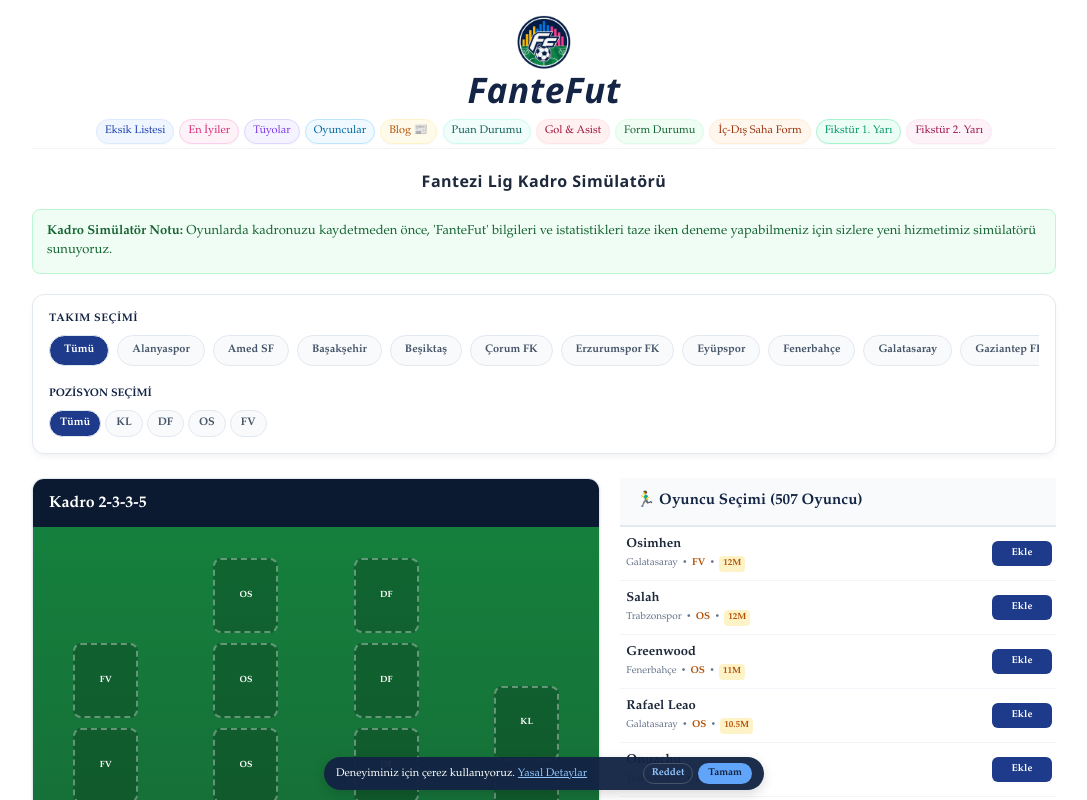
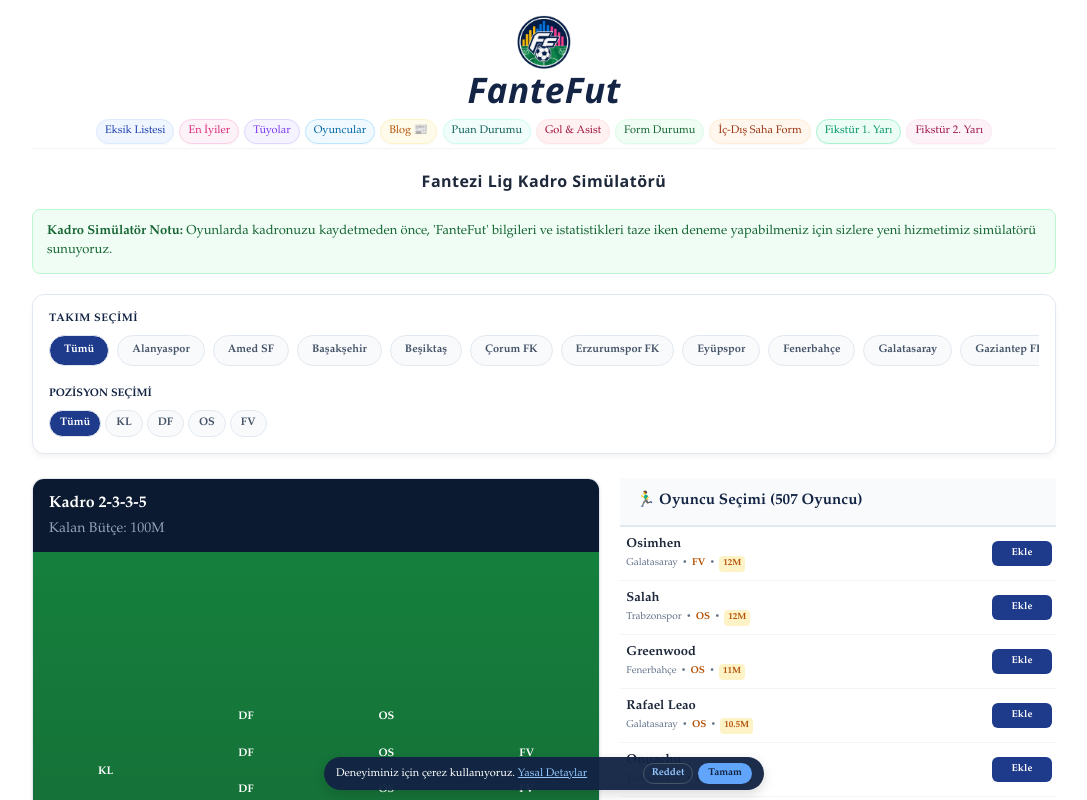
Before and after one commit to fantefut/fantefut, a Next.js app: page /kadronu-dene in a window 1280 px wide. Shown: the top 800 px of the page, without its empty margins (96-1183 px from the left). Built offline with nearby package versions, Linux system fonts and the light colour scheme.

Commit message:
style: saha dizilimi, oyuncu kartları ve boş pozisyon alanları düzenlendi

```diff
--- a/app/kadronu-dene/page.tsx
+++ b/app/kadronu-dene/page.tsx
@@ -226,10 +226,11 @@ export default function KadronuDenePage() {
     overflow: 'hidden'
   }}
 >
-  <div style={{ backgroundColor: '#0b1a30', color: '#ffffff', padding: '12px 16px', fontWeight: 'bold', display: 'flex', justifyContent: 'between' }}>
-    {/* 3. Madde uyarınca başlığı sadeleştirdik */}
+  {/* BAŞLIK ALANI: flex-row yerine column yaptık ve sola hizaladık */}
+  <div style={{ backgroundColor: '#0b1a30', color: '#ffffff', padding: '12px 16px', fontWeight: 'bold', display: 'flex', flexDirection: 'column', alignItems: 'flex-start', gap: '4px' }}>
     <span>Kadro 2-3-3-5</span>
-    {/* Kalan Bütçe alanı buraya gelecek */}
+    {/* Kalan Bütçe alanı buraya gelecek ve tam altında görünecek */}
+    <span style={{ fontSize: '14px', fontWeight: 'normal', color: '#94a3b8' }}>Kalan Bütçe: 100M</span>
   </div>
 
             {/* YEŞİL SAHA ALANI (Yedek kulübesiz direkt 15 kişi) */}
@@ -237,8 +238,9 @@ export default function KadronuDenePage() {
     background: 'linear-gradient(to bottom, #15803d, #166534)',
     padding: '20px 10px',
     display: 'flex',
-    flexDirection: 'row', /* 'column' yerine 'row' yaparak soldan sağa akış sağladık */
-    overflowX: 'auto',   /* Genişlik yetmezse sağa kaydırma çubuğu açar */
+    /* Sıralamayı KL -> DF -> OS -> FV yapmak için row-reverse yaptık */
+    flexDirection: 'row-reverse',
+    overflowX: 'auto',
     gap: '15px',
     position: 'relative',
     minHeight: '480px',
@@ -248,11 +250,14 @@ export default function KadronuDenePage() {
 
              {/* 1. Satır: Forvet Satırı (Maks 3 Oyuncu) */}
 <div style={{ display: 'flex', flexDirection: 'column', justifyContent: 'center', gap: '8px' }}>
+
+  {/* Seçilen Forvet Oyuncularının Listelendiği Kartlar */}
   {getPlayersByPosition("FV").map((p) => (
     <div key={p.id} style={{ textAlign: 'center', width: '65px', display: 'flex', flexDirection: 'column', alignItems: 'center', gap: '2px' }}>
-        {/* Baş harf alanı kalktı, yerine sabit ⚽️ emojisi geldi */}
+
+      {/* Sabit Emoji Alanı */}
       <div style={{ display: 'flex', alignItems: 'center', justifyContent: 'center', backgroundColor: '#1e293b', color: '#ffffff', fontSize: '16px', width: '65px', height: '40px', borderRadius: '8px' }}>
-            ⚽️
+        ⚽
       </div>
 
       {/* Oyuncu İsmi */}
@@ -273,42 +278,44 @@ export default function KadronuDenePage() {
     </div>
   ))}
 
-{/* Boş Forvet Alanları (Genişlik ve Yükseklik Dolu Kartlarla Birebir Eşitlendi) */}
+  {/* Boş Forvet Alanları (Kutu çizgileri ve arka plan kaldırıldı, sadece yazı kalacak) */}
   {Array.from({ length: 3 - getPlayersByPosition("FV").length }).map((_, i) => (
     <div
       key={i}
       onClick={() => setSeciliPozisyon("FV")}
       style={{
-            border: '2px dashed rgba(255,255,255,0.35)',
-            borderRadius: '8px',
         width: '65px',
-            height: '75px',
         display: 'flex',
         flexDirection: 'column',
         alignItems: 'center',
         justifyContent: 'center',
         color: '#ffffff',
-            fontSize: '9px',
+        fontSize: '11px',
         fontWeight: 'bold',
         cursor: 'pointer',
-            backgroundColor: 'rgba(0,0,0,0.2)',
-            marginBottom: '2px'
+        marginBottom: '2px',
+        padding: '5px 0'
       }}
     >
       <span>FV</span>
     </div>
   ))}
+
 </div>
+
 
 
 
              {/* 2. Satır: Orta Saha Satırı (Maks 5 Oyuncu) */}
 <div style={{ display: 'flex', flexDirection: 'column', justifyContent: 'center', gap: '8px' }}>
+
+  {/* Seçilen Orta Saha Oyuncularının Listelendiği Kartlar */}
   {getPlayersByPosition("OS").map((p) => (
     <div key={p.id} style={{ textAlign: 'center', width: '65px', display: 'flex', flexDirection: 'column', alignItems: 'center', gap: '2px' }}>
-        {/* Baş harf yuvarlağı kalktı, yerine tam isabet 🎯 emojisi geldi */}
+
+      {/* Sabit Emoji Alanı */}
       <div style={{ display: 'flex', alignItems: 'center', justifyContent: 'center', backgroundColor: '#1e293b', color: '#ffffff', fontSize: '16px', width: '65px', height: '40px', borderRadius: '8px' }}>
-            🎯
+        🏃‍♂️
       </div>
 
       {/* Oyuncu İsmi */}
@@ -329,41 +336,43 @@ export default function KadronuDenePage() {
     </div>
   ))}
 
-{/* Boş Orta Saha Alanları (Boyutlar ve genişlik 65px olarak eşitlendi) */}
+  {/* Boş Orta Saha Alanları (Kutu çizgileri ve arka plan kaldırıldı, sadece yazı kalacak) */}
   {Array.from({ length: 5 - getPlayersByPosition("OS").length }).map((_, i) => (
     <div
       key={i}
       onClick={() => setSeciliPozisyon("OS")}
       style={{
-            border: '2px dashed rgba(255,255,255,0.35)',
-            borderRadius: '8px',
         width: '65px',
-            height: '75px',
         display: 'flex',
         flexDirection: 'column',
         alignItems: 'center',
         justifyContent: 'center',
         color: '#ffffff',
-            fontSize: '9px',
+        fontSize: '11px',
         fontWeight: 'bold',
         cursor: 'pointer',
-            backgroundColor: 'rgba(0,0,0,0.2)',
-            marginBottom: '2px'
+        marginBottom: '2px',
+        padding: '5px 0'
       }}
     >
       <span>OS</span>
     </div>
   ))}
+
 </div>
+
 
 
 
 
             {/* 3. Satır: Defans Satırı (Maks 5 Oyuncu) */}
 <div style={{ display: 'flex', flexDirection: 'column', justifyContent: 'center', gap: '8px' }}>
+
+  {/* Seçilen Defans Oyuncularının Listelendiği Kartlar */}
   {getPlayersByPosition("DF").map((p) => (
     <div key={p.id} style={{ textAlign: 'center', width: '65px', display: 'flex', flexDirection: 'column', alignItems: 'center', gap: '2px' }}>
-        {/* Baş harf yuvarlağı yerine koruyucu 🛡️ emojisi ve eşitlenmiş kart alanı */}
+
+      {/* Sabit Emoji Alanı */}
       <div style={{ display: 'flex', alignItems: 'center', justifyContent: 'center', backgroundColor: '#1e293b', color: '#ffffff', fontSize: '16px', width: '65px', height: '40px', borderRadius: '8px' }}>
         🛡️
       </div>
@@ -386,41 +395,43 @@ export default function KadronuDenePage() {
     </div>
   ))}
 
-{/* Boş Defans Alanları (Genişlik ve boyutlar diğer satırlarla birebir eşitlendi) */}
+  {/* Boş Defans Alanları (Kutu çizgileri ve arka plan kaldırıldı, sadece yazı kalacak) */}
   {Array.from({ length: 5 - getPlayersByPosition("DF").length }).map((_, i) => (
     <div
       key={i}
       onClick={() => setSeciliPozisyon("DF")}
       style={{
-            border: '2px dashed rgba(255,255,255,0.35)',
-            borderRadius: '8px',
         width: '65px',
-            height: '75px',
         display: 'flex',
         flexDirection: 'column',
         alignItems: 'center',
         justifyContent: 'center',
         color: '#ffffff',
-            fontSize: '9px',
+        fontSize: '11px',
         fontWeight: 'bold',
         cursor: 'pointer',
-            backgroundColor: 'rgba(0,0,0,0.2)',
-            marginBottom: '2px'
+        marginBottom: '2px',
+        padding: '5px 0'
       }}
     >
       <span>DF</span>
     </div>
   ))}
+
 </div>
+
 
 
 
 
              {/* 4. Satır: Kaleci Satırı (Maks 2 Oyuncu) */}
 <div style={{ display: 'flex', flexDirection: 'column', justifyContent: 'center', gap: '8px' }}>
+
+  {/* Seçilen Kaleci Oyuncularının Listelendiği Kartlar */}
   {getPlayersByPosition("KL").map((p) => (
     <div key={p.id} style={{ textAlign: 'center', width: '65px', display: 'flex', flexDirection: 'column', alignItems: 'center', gap: '2px' }}>
-        {/* Baş harf yuvarlağı yerine koruyucu 🧤 emojisi ve eşitlenmiş kart alanı */}
+
+      {/* Sabit Emoji Alanı */}
       <div style={{ display: 'flex', alignItems: 'center', justifyContent: 'center', backgroundColor: '#1e293b', color: '#ffffff', fontSize: '16px', width: '65px', height: '40px', borderRadius: '8px' }}>
         🧤
       </div>
@@ -443,32 +454,31 @@ export default function KadronuDenePage() {
     </div>
   ))}
 
-{/* Boş Kaleci Alanları (Genişlik ve boyutlar diğer tüm pozisyonlarla tamamen aynı) */}
+  {/* Boş Kaleci Alanları (Kutu çizgileri ve arka plan kaldırıldı, sadece yazı kalacak) */}
   {Array.from({ length: 2 - getPlayersByPosition("KL").length }).map((_, i) => (
     <div
       key={i}
       onClick={() => setSeciliPozisyon("KL")}
       style={{
-            border: '2px dashed rgba(255,255,255,0.35)',
-            borderRadius: '8px',
         width: '65px',
-            height: '75px',
         display: 'flex',
         flexDirection: 'column',
         alignItems: 'center',
         justifyContent: 'center',
         color: '#ffffff',
-            fontSize: '9px',
+        fontSize: '11px',
         fontWeight: 'bold',
         cursor: 'pointer',
-            backgroundColor: 'rgba(0,0,0,0.2)',
-            marginBottom: '2px'
+        marginBottom: '2px',
+        padding: '5px 0'
       }}
     >
       <span>KL</span>
     </div>
   ))}
+
 </div>
+
 
 
 
```
Lines whose indentation alone changed are shown as unchanged.
